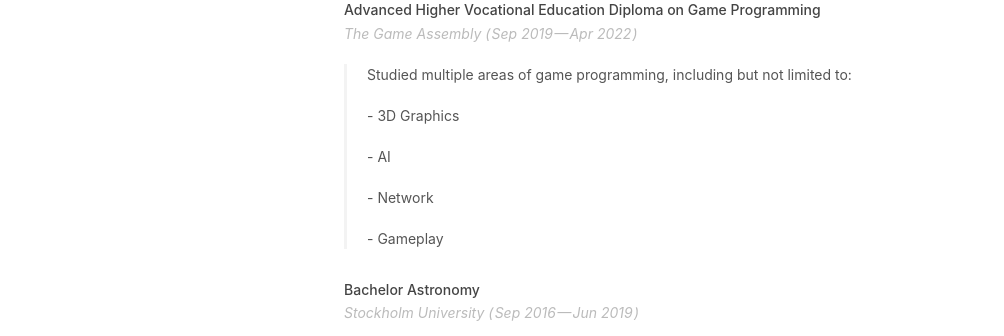
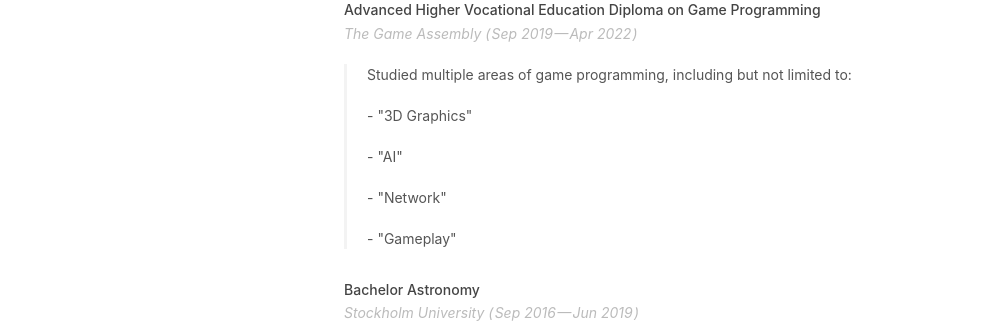
Before and after one commit to nicolas-risberg/public-repo, a Jekyll site: the page built from index.md, in a window 1280 px wide and 1243 px high. Shown: the part 687-1023 px from the top of the window, without its empty margins (136-1140 px from the left). Built offline with Jekyll 4.4.1, drawn with Linux system fonts in a browser that asks for light colours.

```diff
--- a/_data/education.yml
+++ b/_data/education.yml
@@ -4,10 +4,10 @@
   end_date: Apr 2022
   description: |
     Studied multiple areas of game programming, including but not limited to:
-    - 3D Graphics
-    - AI
-    - Network
-    - Gameplay
+    - "3D Graphics"
+    - "AI"
+    - "Network"
+    - "Gameplay"
 - what: Bachelor Astronomy
   where: Stockholm University
   start_date: Sep 2016
```
